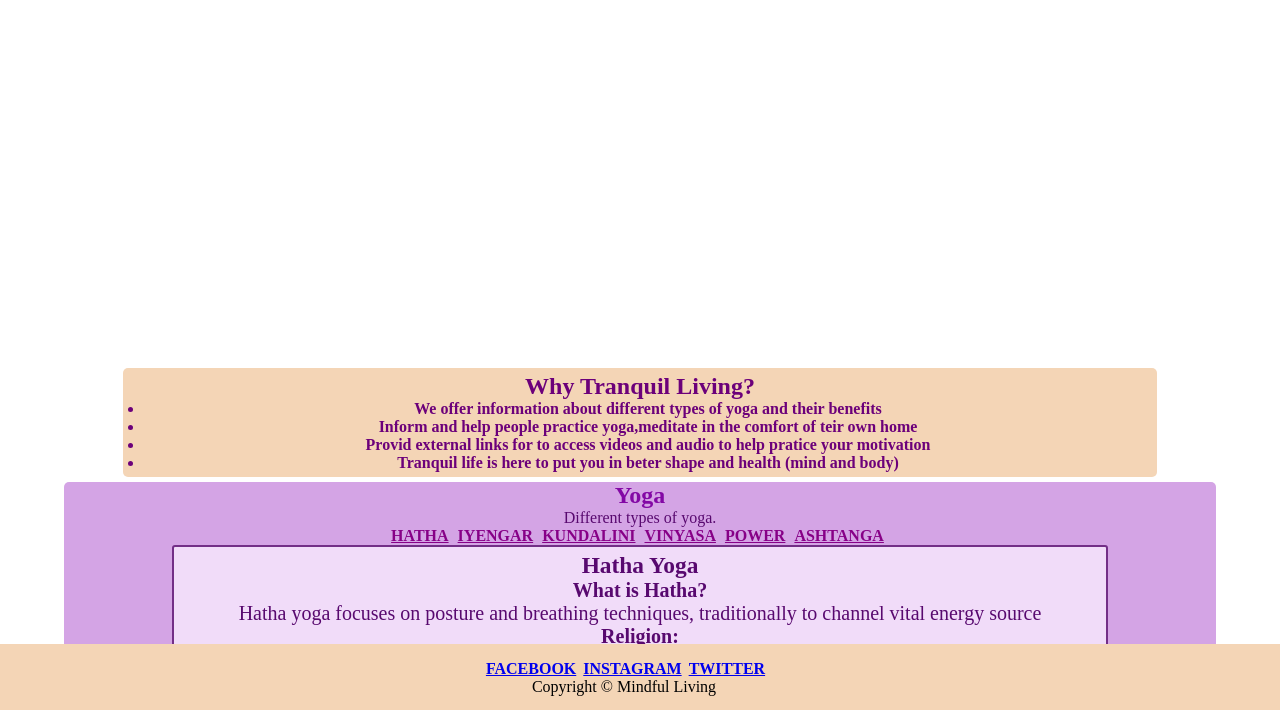
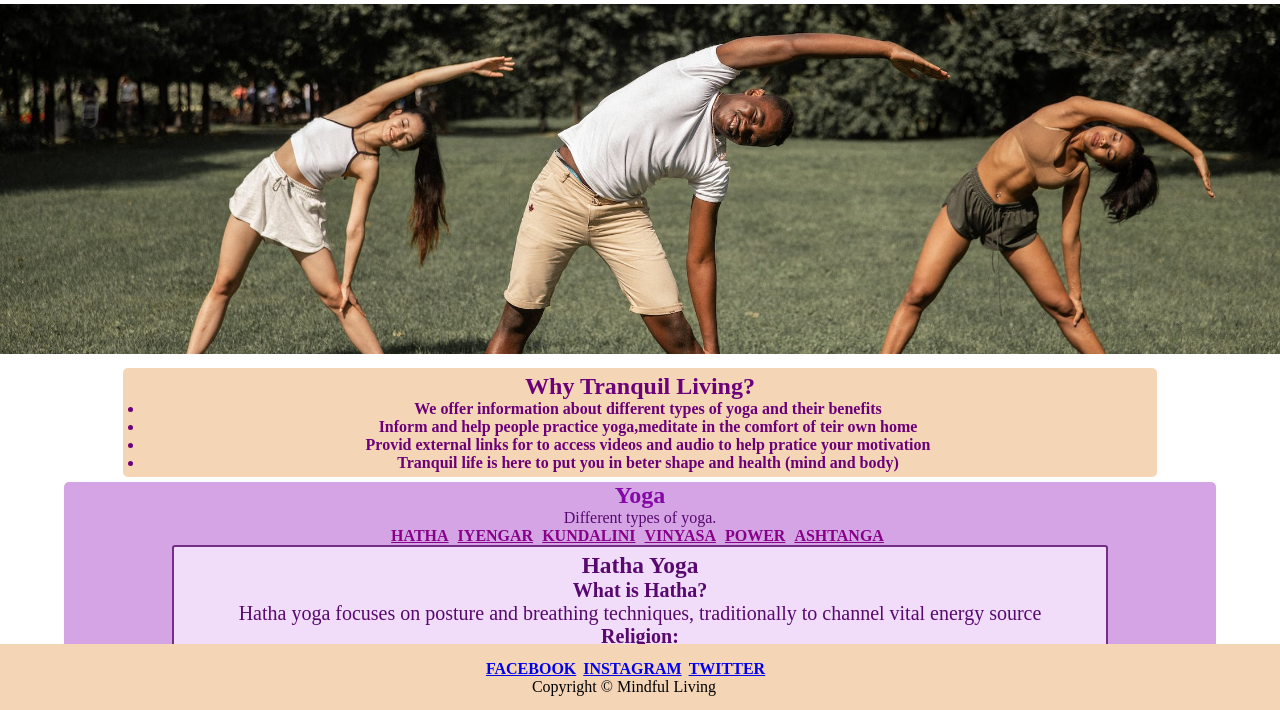
Before and after one commit to Nox-Noxxy/Tranquil.Life, a plain HTML site: page index.html in a window 1280 px wide. Shown: the part 88-798 px from the top of the page. Drawn offline with Linux system fonts and the light colour scheme.

Commit message:
pictiure commit

```diff
--- a/assets/css/style.css
+++ b/assets/css/style.css
@@ -73,7 +73,7 @@ a {
 #hero-img {
   height: 350px;
   width: 100%;
-  background-image: url('../images/hero-image.webp');
+  background-image: url('../images/hero-image.jpeg');
   background-size: 100%;
   object-fit: cover;
   background-repeat: no-repeat;
```
